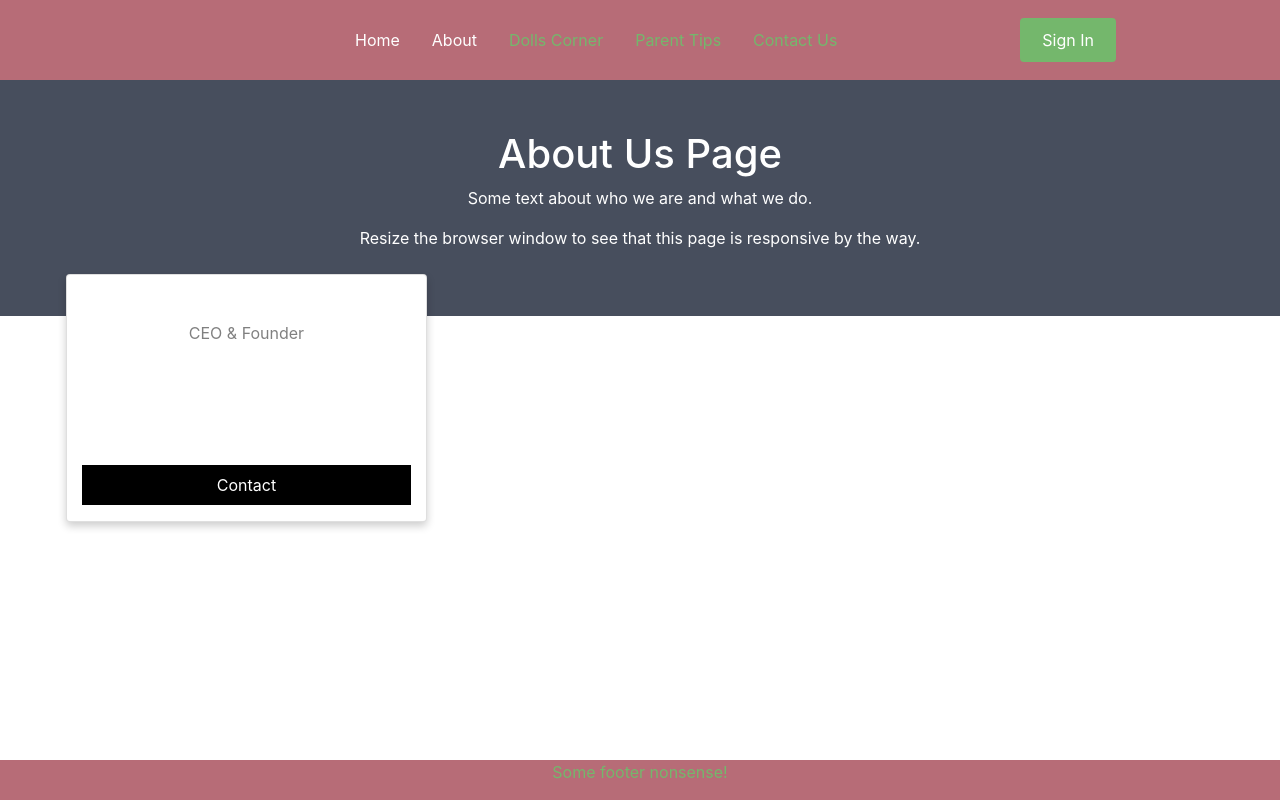
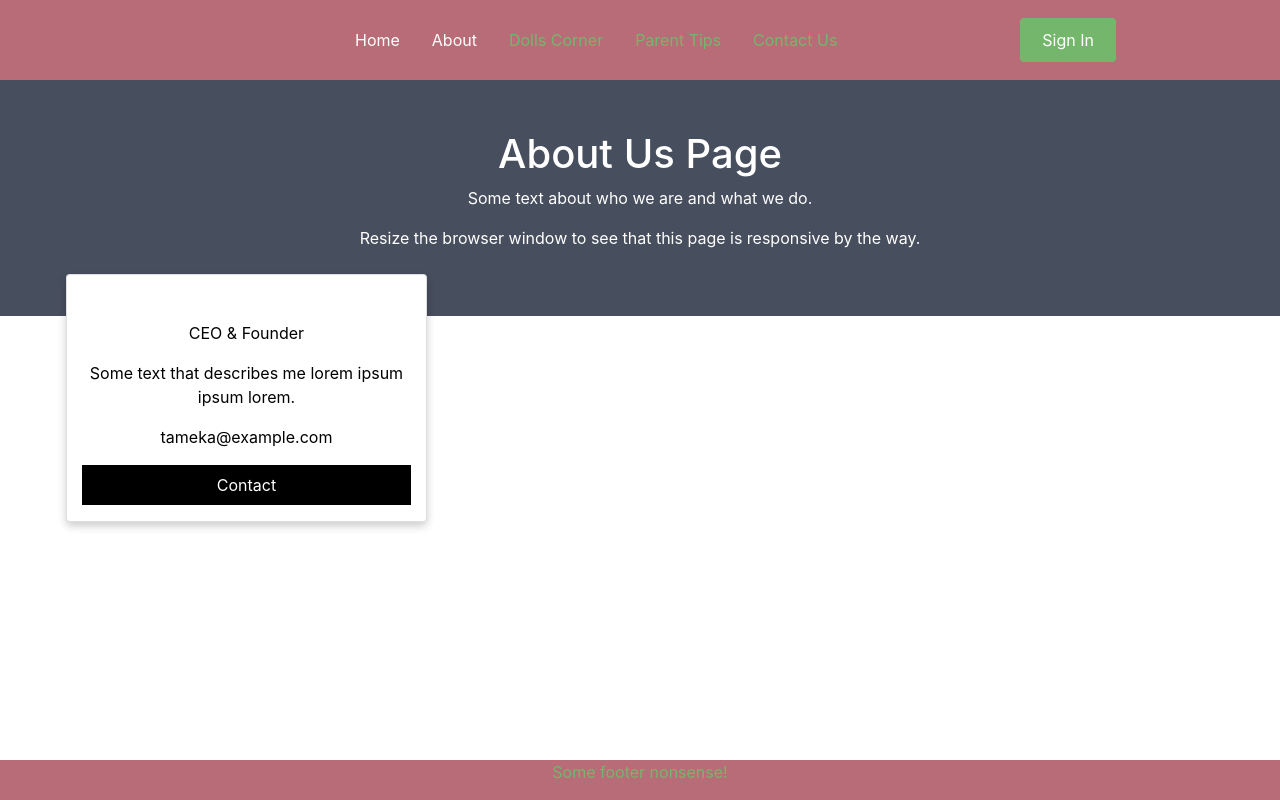
Before and after one commit to wdavonta/dollscorner, a React (Create React App) app in the folder dollscorner/: page /about in a window 1280 px wide. Built offline with nearby package versions, Linux system fonts and the light colour scheme.

Commit message:
change font color on about page

```diff
--- a/dollscorner/src/components/About/index.css
+++ b/dollscorner/src/components/About/index.css
@@ -35,6 +35,10 @@ body {
     color: white;
   }
 
+  .column p{
+      color:#000
+
+  }
   .container {
     padding: 0 16px;
   }
--- a/dollscorner/src/components/About/index.js
+++ b/dollscorner/src/components/About/index.js
@@ -18,10 +18,10 @@ function About() {
     <div class="card">
       {/* <img src="/w3images/team2.jpg" alt="Mike" style="width:100%"/> */}
       <div class="container">
-        <h2>Mike Ross</h2>
+        <h2>Tameka Hanford</h2>
         <p class="title">CEO & Founder</p>
         <p>Some text that describes me lorem ipsum ipsum lorem.</p>
-        <p>mike@example.com</p>
+        <p>tameka@example.com</p>
         <p><button class="button">Contact</button></p>
       </div>
     </div>
```
